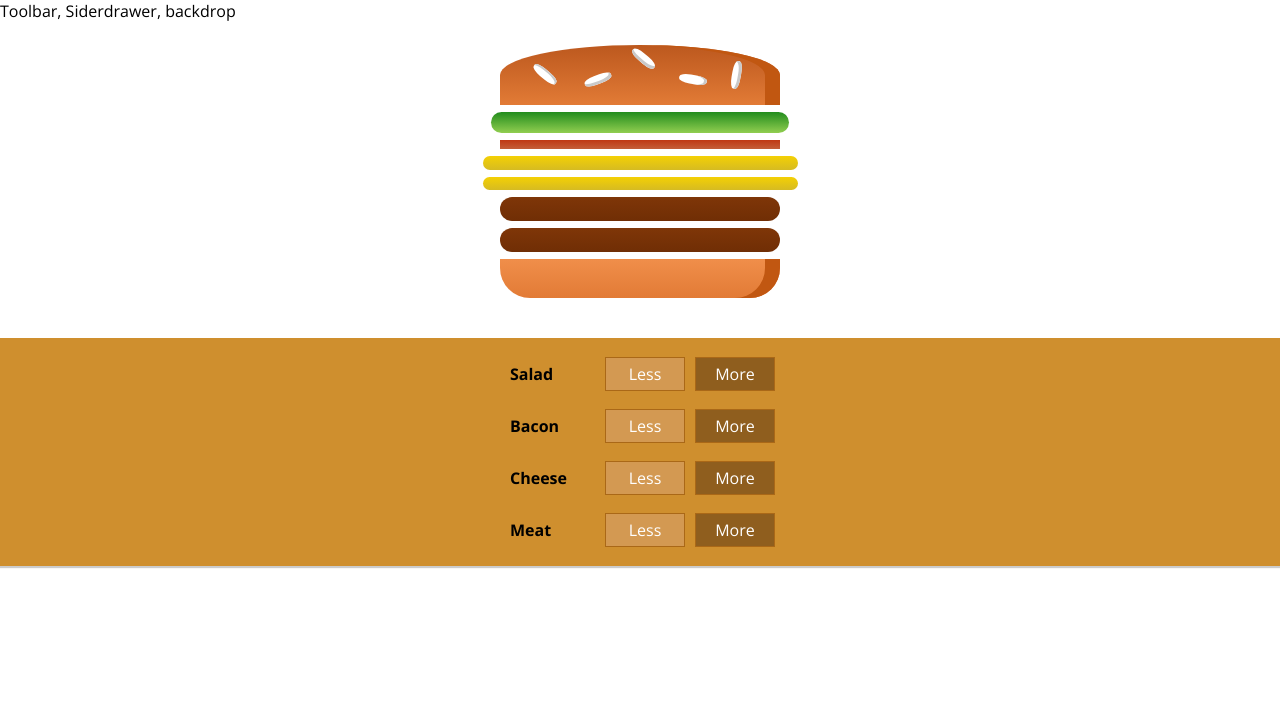
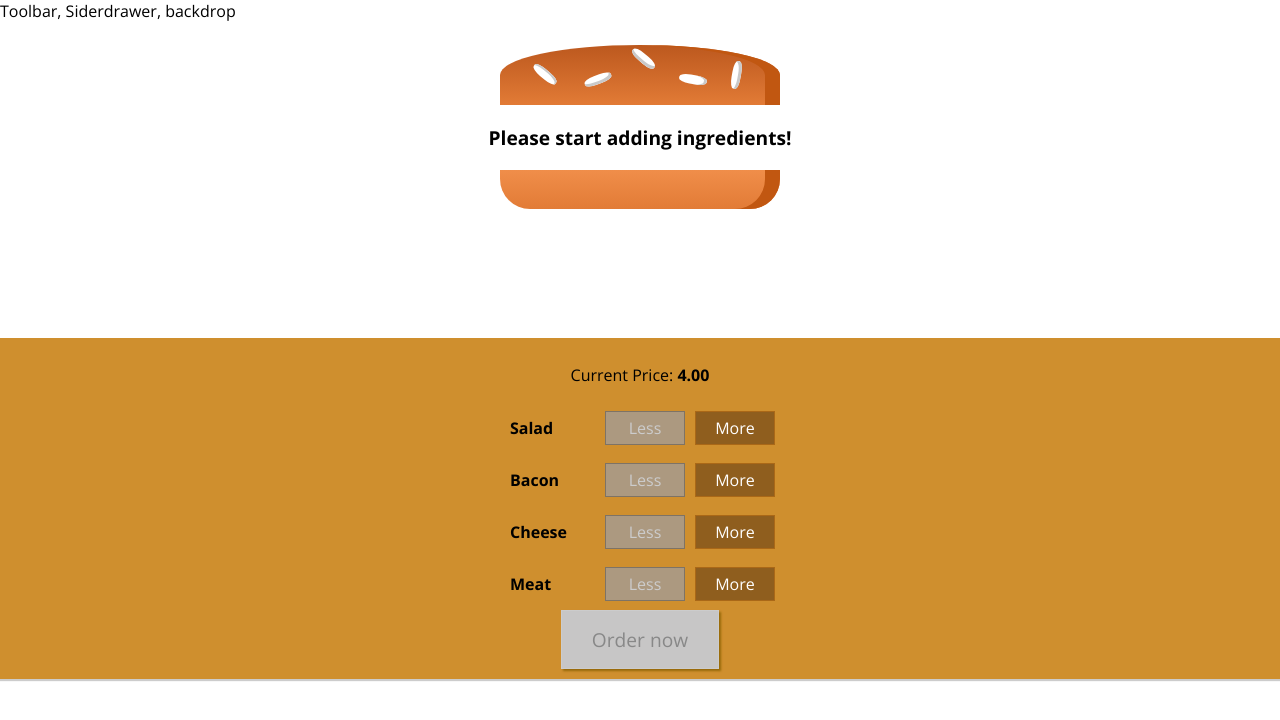
Before and after one commit to amassarwi/react-complete-guide, a React (Create React App) app: page / in a window 1280 px wide. Shown: the top 720 px of the page. Built offline with nearby package versions, Linux system fonts and the light colour scheme.

Commit message:
add order button and enable it when user add ingredients

```diff
--- a/src/components/Burger/BuildControls/BuildControls.jsx
+++ b/src/components/Burger/BuildControls/BuildControls.jsx
@@ -10,11 +10,23 @@ const controls = [
   {label: "Meat", type: "meat"},
 ];
 
-const buildControls = ({ingredientAdded, ingredientRemoved, disabled}) => (
+const buildControls = ({
+  ingredientAdded,
+  ingredientRemoved,
+  disabled,
+  price,
+  purchasable
+}) => (
   <div className={styles.BuildControls}>
+    <p>Current Price: <strong>{price.toFixed(2)}</strong></p>
     {controls.map((control) => (
       <BuildControl disabled={disabled[control.type]} key={control.key} label={control.label} added={() => ingredientAdded(control.type)} removed={() => ingredientRemoved(control.type)} />
     ))}
+    <button className={styles.OrderButton}
+            disabled={!purchasable}
+    >
+      Order now
+      </button>
   </div>
 );
 
--- a/src/components/Burger/BuildControls/BuildControls.module.css
+++ b/src/components/Burger/BuildControls/BuildControls.module.css
@@ -8,3 +8,44 @@
   margin: auto;
   padding: 10px 0;
 }
+
+.OrderButton {
+  background-color: #DAD735;
+  outline: none;
+  cursor: pointer;
+  border: 1px solid #966909;
+  color: #966909;
+  font-family: inherit;
+  font-size: 1.2em;
+  padding: 15px 30px;
+  box-shadow: 2px 2px 2px #966909;
+}
+
+.OrderButton:hover, .OrderButton:active {
+  background-color: #A0DB41;
+  border: 1px solid #966909;
+  color: #966909;
+}
+
+.OrderButton:disabled {
+  background-color: #C7C6C6;
+  cursor: not-allowed;
+  border: 1px solid #ccc;
+  color: #888888;
+}
+
+.OrderButton:not(:disabled) {
+  animation: enable 0.3s linear;
+}
+
+@keyframes enable {
+  0% {
+      transform: scale(1);
+  }
+  60% {
+      transform: scale(1.1);
+  }
+  100% {
+      transform: scale(1);
+  }
+}
--- a/src/containers/BurgerBuilder/BurgerBuilder.jsx
+++ b/src/containers/BurgerBuilder/BurgerBuilder.jsx
@@ -14,13 +14,21 @@ const INGREDIENT_PRICES = {
 class BurgerBuilder extends Component {
   state = {
     ingredients: {
-      salad: 1,
-      bacon: 1,
-      cheese: 2,
-      meat: 2,
+      salad: 0,
+      bacon: 0,
+      cheese: 0,
+      meat: 0,
     },
     totalPrice: 4,
+    purchasable: false,
   };
+
+  updatePurchasable = (ingredients) => {
+    const sum = Object.keys(ingredients)
+      .map(ingKey => ingredients[ingKey])
+      .reduce((sum, el) => sum + el, 0);
+    this.setState({purchasable: sum > 0});
+  }
 
   addIngredientHandler = (type) => {
     const oldCount = this.state.ingredients[type];
@@ -38,6 +46,7 @@ class BurgerBuilder extends Component {
         ingredients: updatedIngredients,
       }
     );
+    this.updatePurchasable(updatedIngredients);
   };
 
   removeIngredientHandler = (type) => {
@@ -59,6 +68,7 @@ class BurgerBuilder extends Component {
         ingredients: updatedIngredients,
       }
     );
+    this.updatePurchasable(updatedIngredients);
   };
 
   render() {
@@ -72,7 +82,11 @@ class BurgerBuilder extends Component {
       <Aux>
         <Burger ingredients={this.state.ingredients} />
         <BuildControls
-          ingredientAdded={this.addIngredientHandler} ingredientRemoved={this.removeIngredientHandler} disabled={disabledInfo} />
+          ingredientAdded={this.addIngredientHandler}
+          ingredientRemoved={this.removeIngredientHandler}
+          disabled={disabledInfo} price={this.state.totalPrice}
+          purchasable={this.state.purchasable}
+        />
       </Aux>
     );
   }
```
